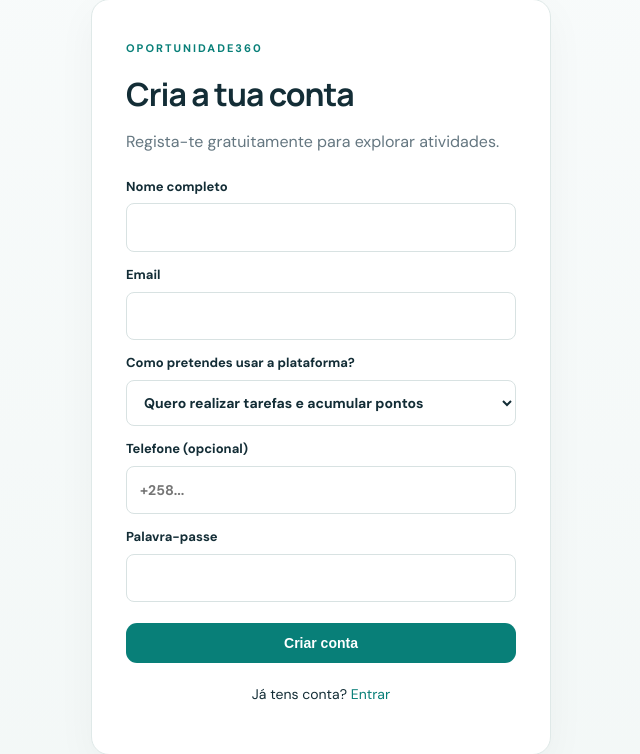
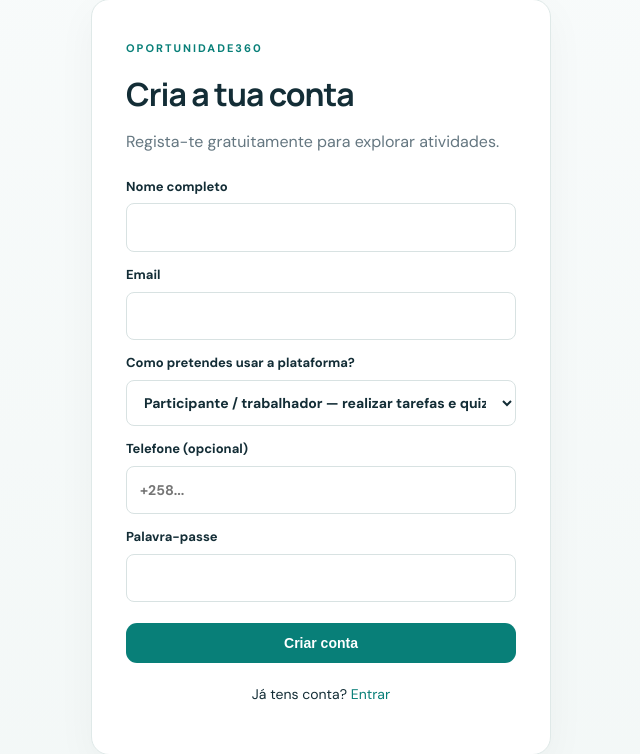
Before and after one commit to carimocarlos61-pixel/Oportunidade360, a Flask app: page /registo in a window 1280 px wide. Shown: the part 136-890 px from the top of the page, without its empty margins (319-959 px from the left). Run offline with Flask 3, Linux system fonts and the light colour scheme; parts of the project's set-up code (start-up, migrations or seed data) failed here and were passed over.

Commit message:
Clarify account types

```diff
--- a/templates/auth.html
+++ b/templates/auth.html
@@ -3,7 +3,7 @@
 <form method="post"><input type="hidden" name="csrf_token" value="{{ csrf_token }}">
 {% if mode=='register' %}<label>Nome completo<input name="name" required minlength="2" autocomplete="name"></label>{% endif %}
 <label>Email<input type="email" name="email" required autocomplete="email"></label>
-{% if mode=='register' %}<label>Como pretendes usar a plataforma?<select name="account_type"><option value="participant">Quero realizar tarefas e acumular pontos</option><option value="advertiser">Quero divulgar anúncios ou campanhas</option><option value="influencer">Sou criador de conteúdo / influenciador</option></select></label><label>Telefone (opcional)<input name="phone" autocomplete="tel" placeholder="+258..."></label>{% endif %}
+{% if mode=='register' %}<label>Como pretendes usar a plataforma?<select name="account_type"><option value="participant">Participante / trabalhador — realizar tarefas e quizzes</option><option value="advertiser">Quero divulgar anúncios ou campanhas</option><option value="influencer">Influencer / criador — propor conteúdos e campanhas</option></select></label><label>Telefone (opcional)<input name="phone" autocomplete="tel" placeholder="+258..."></label>{% endif %}
 <label>Palavra-passe<input type="password" name="password" required minlength="8" autocomplete="{{ 'new-password' if mode=='register' else 'current-password' }}"></label>
 <button class="btn primary full">{{ 'Criar conta' if mode=='register' else 'Entrar' }}</button></form>
 <p class="switch-auth">{% if mode=='register' %}Já tens conta? <a href="{{ url_for('login') }}">Entrar</a>{% else %}Ainda não tens conta? <a href="{{ url_for('register') }}">Criar conta</a>{% endif %}</p></div></div>{% endblock %}
```
